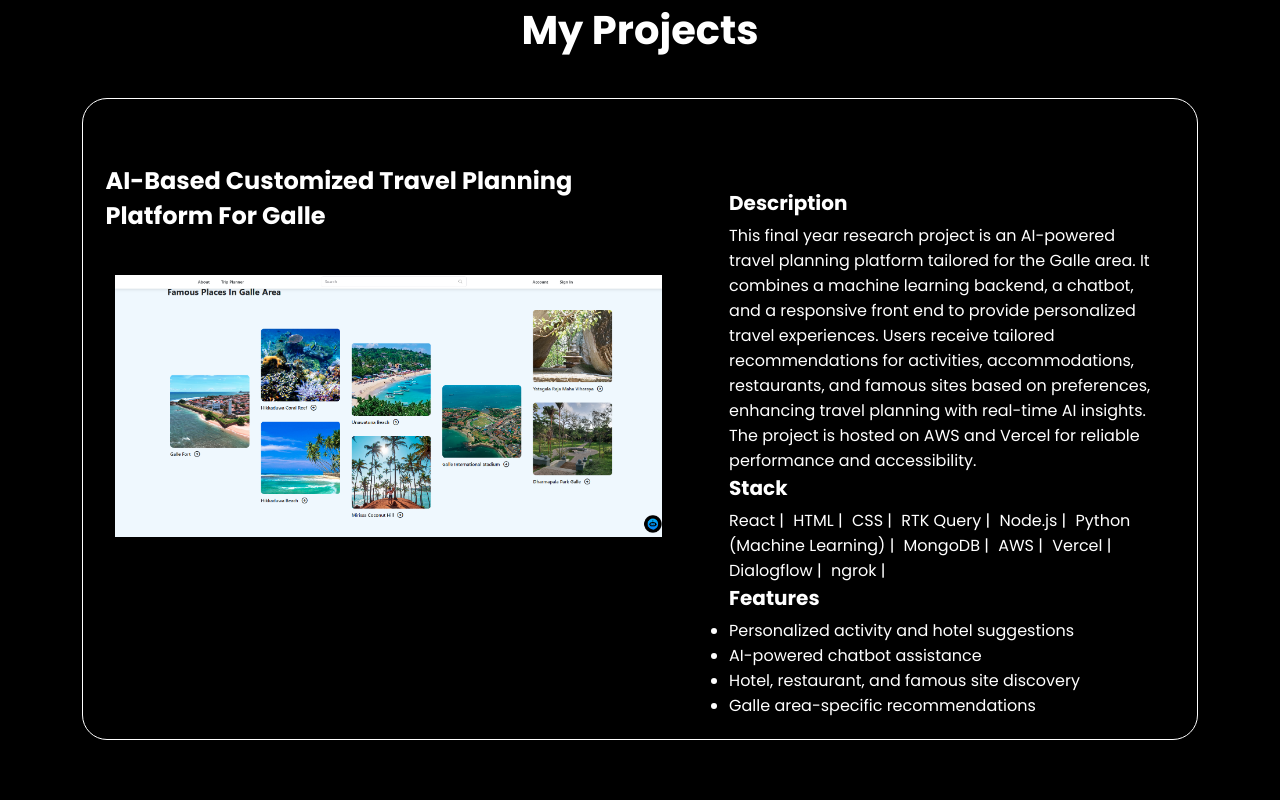
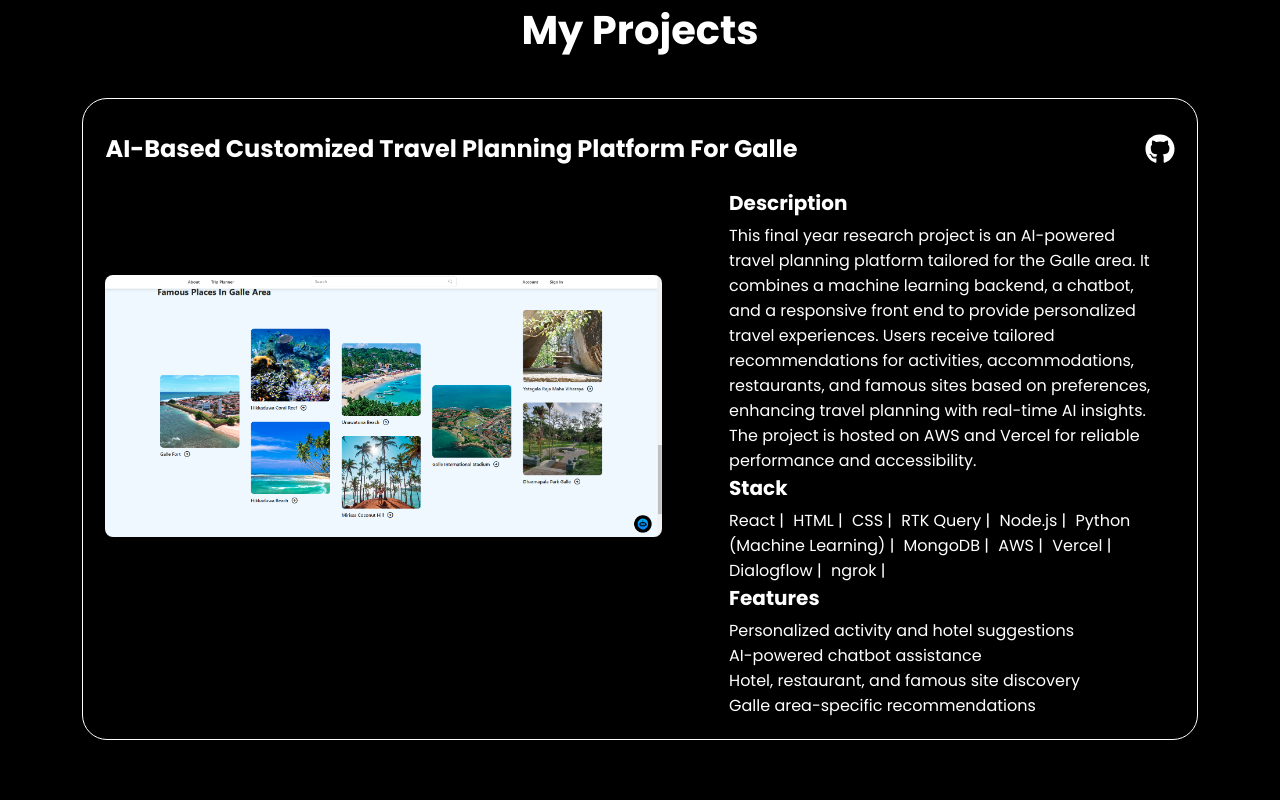
Before and after one commit to BKPASQUAL/Portfolio, a React (Vite) app: page / in a window 1280 px wide. Shown: the part 800-1600 px from the top of the page. Built offline with nearby package versions, Linux system fonts and the light colour scheme; a web font is replaced by a local one.

Commit message:
Add Git Hub

```diff
--- a/src/assets/css/Projects.css
+++ b/src/assets/css/Projects.css
@@ -26,12 +26,17 @@
 
   .projects-box-title {
     position: absolute;
-    top: 10%;
+    top: 5%;
     left: 2%;
     color: #ffffff;
     font-size: 1.5em;
     font-weight: 700;
-    width: 50%;
+    width: 100%;
+    display: flex;
+    justify-content: space-between;
+    align-items: center;
+    background: transparent;
+    background-color: transparent;
   }
 
   .left-layout {
@@ -56,13 +61,22 @@
     flex-direction: column;
     align-items: center;
     justify-content: center;
+    border-radius: 50px;
+
   }
 
   .projects-box-left-img img {
     width: 100%;
+    height: auto;
+    border-radius: inherit; /* Allow .swiper-project-img to control radius */
+  }
+
+  .swiper-project-img {
+    width: 100%;
+    height: 100%;
     object-fit: cover;
-    border-radius: 20px;
-    padding: 10px;
+    border-radius: 25px; /* Set the border radius you prefer */
+    padding: 0; /* Remove padding to avoid clipping */
   }
 
   .projects-box-right {
@@ -149,3 +163,20 @@
     border-radius: 8px;
     object-fit: cover;
   }
+
+  .github-icon {
+    display: flex;
+    align-items: center;
+    justify-content: center;
+    color: #fff;
+    font-size: 2rem;
+    text-decoration: none;
+    transition: color 0.3s ease;
+    margin-right: 4% !important;
+    background: transparent;
+    background-color: transparent;
+}
+
+.github-icon:hover {
+    color: #ffffff !important; /* Change to desired hover color */
+}
--- a/src/components/home/projects.jsx
+++ b/src/components/home/projects.jsx
@@ -10,6 +10,7 @@ import { Navigation, Autoplay } from "swiper/modules";
 import "swiper/css";
 import "swiper/css/navigation";
 import "swiper/css/autoplay";
+import { FaGithub } from "react-icons/fa";
 
 function Projects() {
   const controls = useAnimation();
@@ -43,17 +44,17 @@ function Projects() {
             >
               <div className="projects-box-title">
                 <p>{project.title}</p>
+                <a
+                  href="https://github.com/BKPASQUAL/TPP_FE.git"
+                  target="_blank"
+                  rel="noopener noreferrer"
+                  className="github-icon"
+                >
+                  <FaGithub size={30} /> {/* Adjust the size as needed */}
+                </a>
               </div>
               <div className="projects-box-left">
                 <div className="projects-box-left-img">
-                  {/* Custom Navigation Buttons */}
-                  {/* <span
-                    className="material-symbols-outlined arrow left"
-                    id={`prev-${index}`}
-                  >
-                    keyboard_arrow_left
-                  </span> */}
-
                   <Swiper
                     spaceBetween={30}
                     slidesPerView={1}
@@ -73,17 +74,11 @@ function Projects() {
                         <img
                           src={image}
                           alt={`${project.title} image ${imgIndex + 1}`}
+                          className="swiper-project-img"
                         />
                       </SwiperSlide>
                     ))}
                   </Swiper>
-
-                  {/* <span
-                    className="material-symbols-outlined arrow right"
-                    id={`next-${index}`}
-                  >
-                    keyboard_arrow_right
-                  </span> */}
                 </div>
               </div>
               <div className="projects-box-right">
@@ -106,7 +101,7 @@ function Projects() {
                   <div className="project-section-content">
                     <ul>
                       {project.features.map((feature, featureIndex) => (
-                        <li key={featureIndex}>{feature}</li>
+                        <div key={featureIndex}>{feature}</div>
                       ))}
                     </ul>
                   </div>
```
